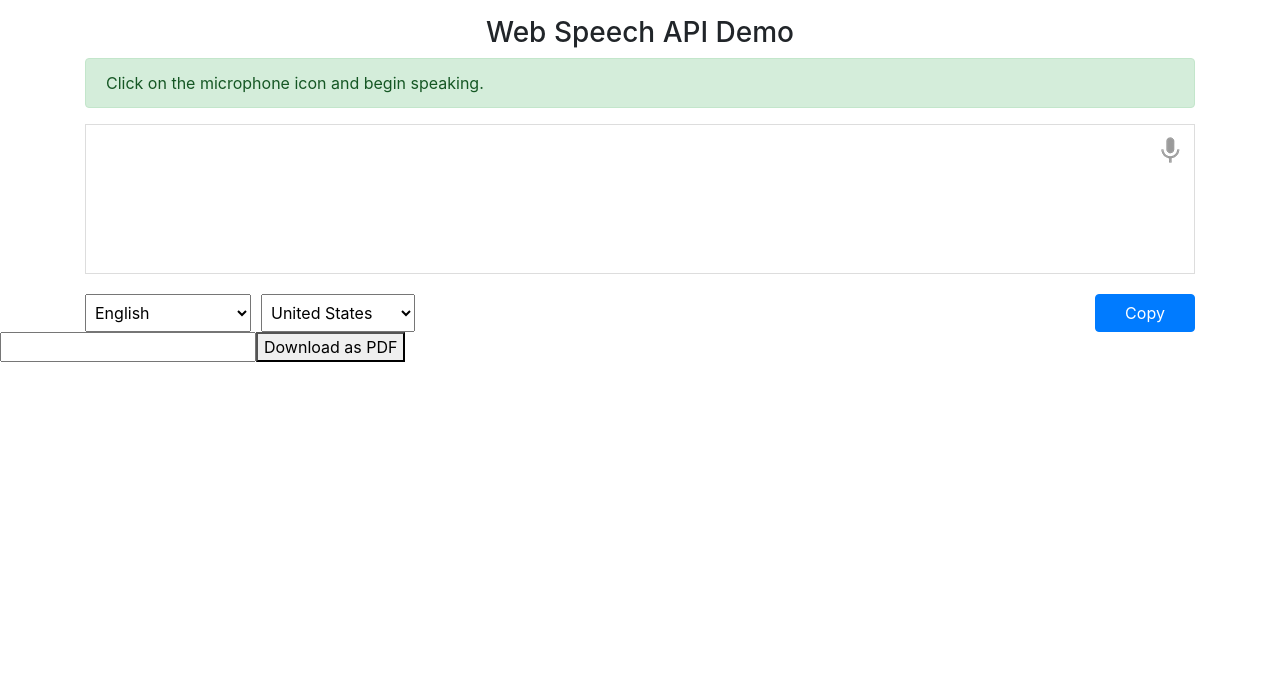
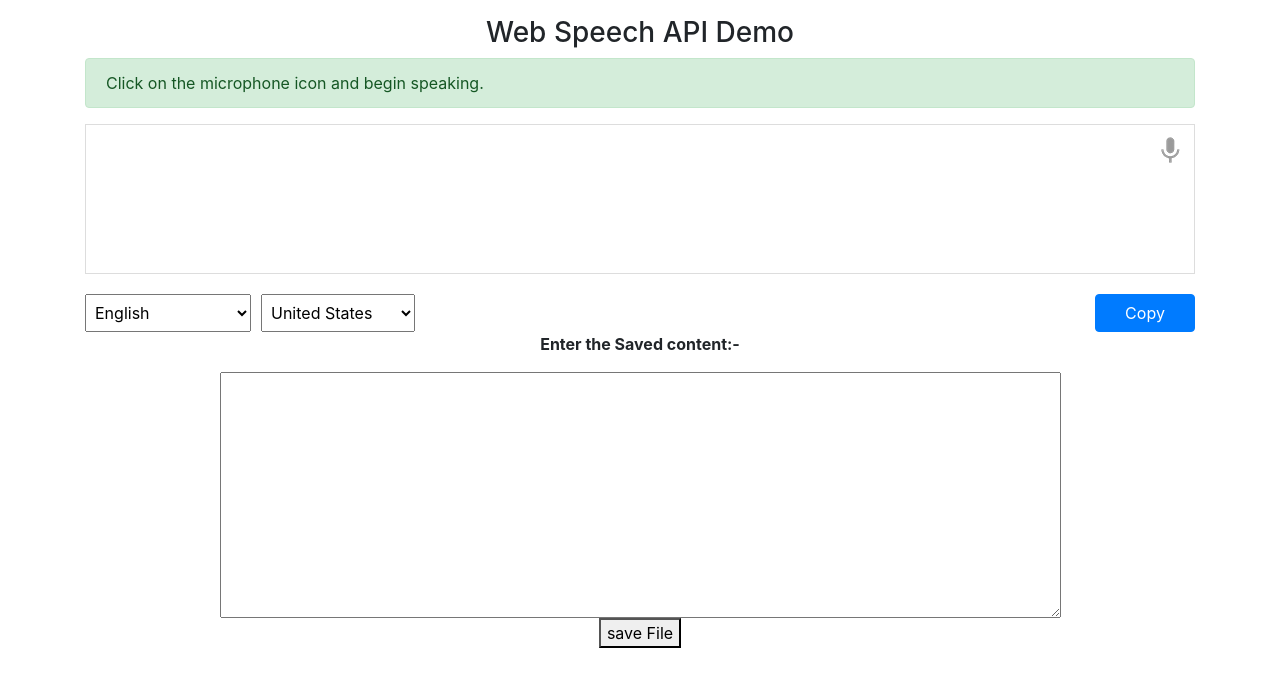
Before and after one commit to Vutnurdinesh/Voice-to-notes, a plain HTML site: page Voice to Notes/index.html in a window 1280 px wide. Drawn offline with nearby package versions, Linux system fonts and the light colour scheme.

Commit message:
Update index.html

```diff
--- a/Voice to Notes/index.html
+++ b/Voice to Notes/index.html
@@ -34,14 +34,22 @@
                 </div>
               </div>
           </div>
-          <input id="text"><button id="download">Download as PDF</button>
-<script>
-  download.addEventListener('click', function() {
-    var doc = new jsPDF()
-    doc.text(10, 10, doc.splitTextToSize(text.value, 180));
-    doc.save('doc.pdf');
-  })
+          <center>
+          <b><p> Enter the Saved content:- </p></b>
+                <textarea id="copiedtext" name="copiedtext" rows="10" cols="80"> </textarea><br/>
+                <button onclick = "downloadFile()"> save File </button>
+   <script>
+    const downloadFile = () => {
+      const link = document.createElement("a");
+      const content = document.querySelector("textarea").value;
+      const file = new Blob([content], { type: 'text/plain' });
+      link.href = URL.createObjectURL(file);
+      link.download = "sample.txt";
+      link.click();
+      URL.revokeObjectURL(link.href);
+   };
 </script>
+</center>
 
       </main>
       <script src="js/languages.js"></script>
```
